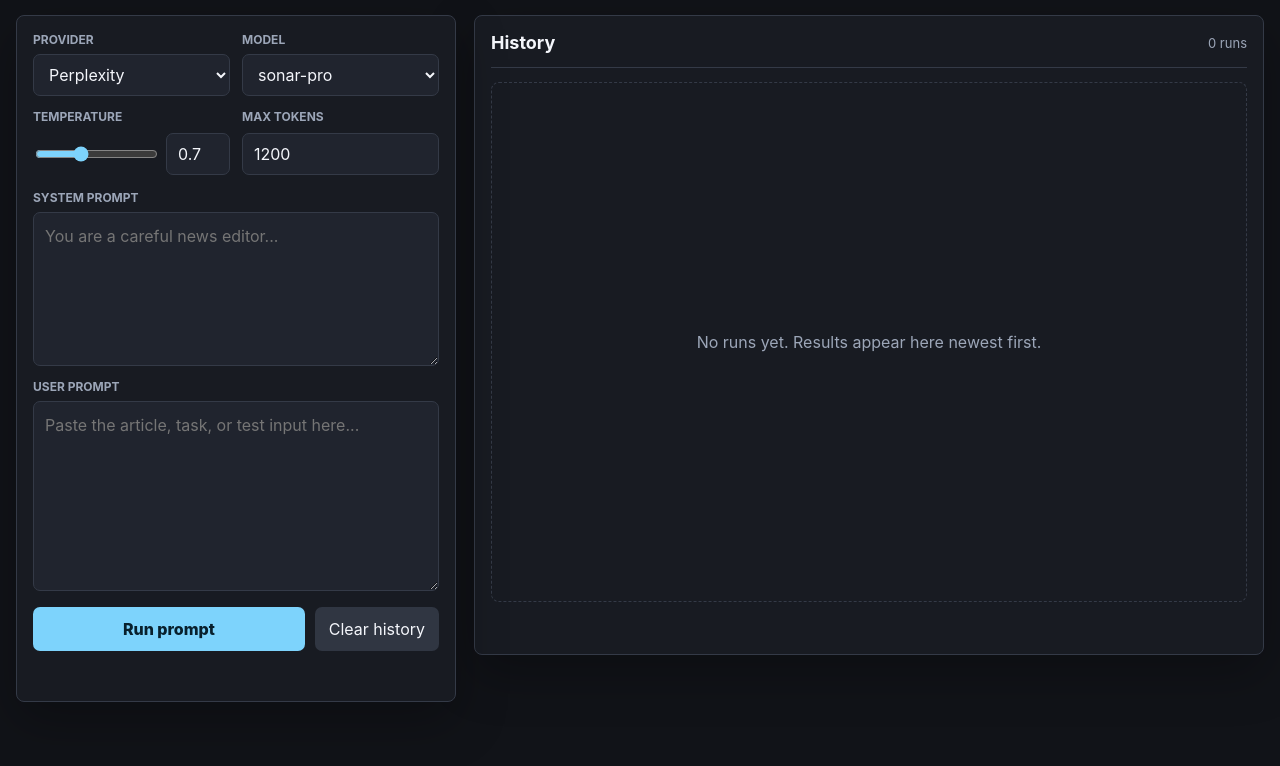
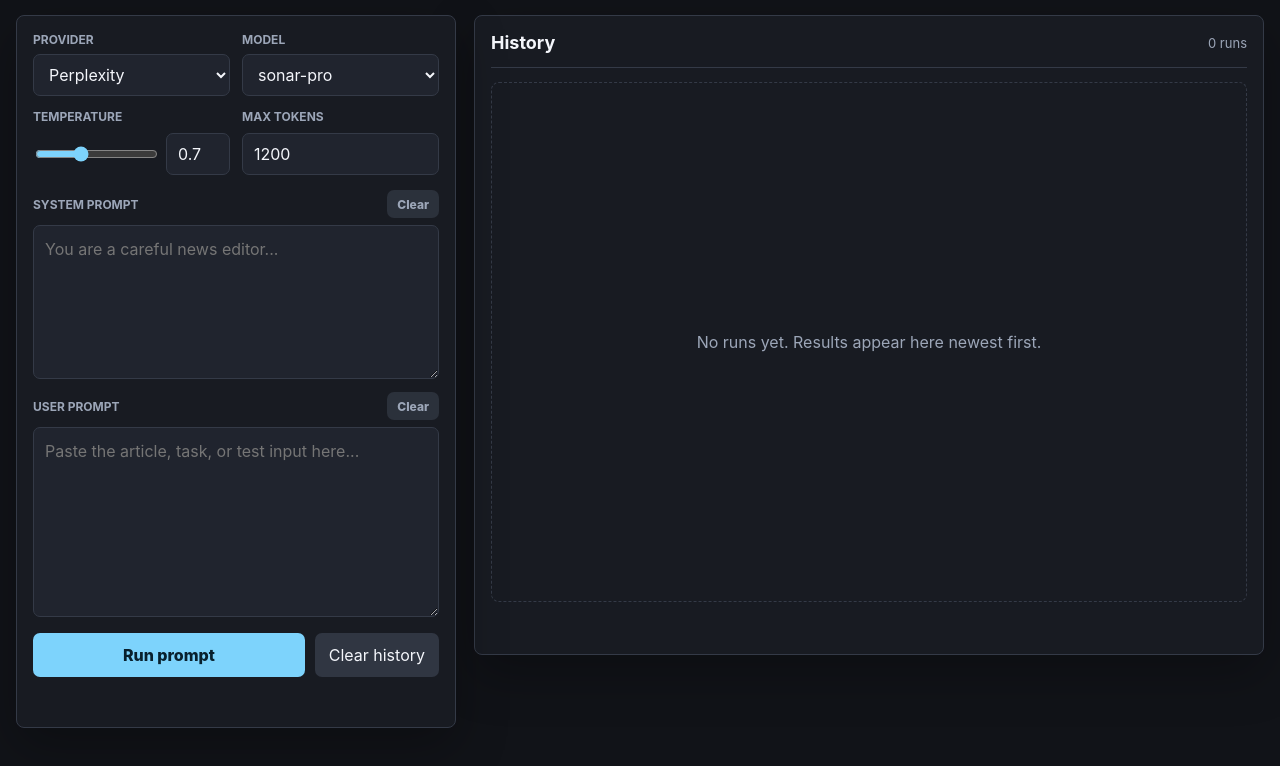
Before and after one commit to t-katsuki/prompt-bench, a website: page index.html in a window 1280 px wide. Shown: the part 82-848 px from the top of the page. Drawn offline with Linux system fonts and the light colour scheme.

Commit message:
Add prompt field clear buttons

```diff
--- a/index.html
+++ b/index.html
@@ -104,6 +104,13 @@
         margin-bottom: 13px;
       }
 
+      .field-head {
+        display: flex;
+        align-items: center;
+        justify-content: space-between;
+        gap: 10px;
+      }
+
       label {
         color: var(--muted);
         font-size: 12px;
@@ -198,6 +205,20 @@
         padding: 0 14px;
         background: #303642;
         color: var(--text);
+      }
+
+      .clear-input {
+        min-height: 28px;
+        padding: 0 10px;
+        background: #2b313b;
+        color: var(--muted);
+        font-size: 12px;
+        font-weight: 800;
+      }
+
+      .clear-input:hover {
+        color: var(--text);
+        background: #373e4b;
       }
 
       .status {
@@ -399,12 +420,18 @@
             </div>
 
             <div class="field">
-              <label for="system-prompt">SYSTEM prompt</label>
+              <div class="field-head">
+                <label for="system-prompt">SYSTEM prompt</label>
+                <button class="clear-input" type="button" data-clear-target="system-prompt">Clear</button>
+              </div>
               <textarea id="system-prompt" name="systemPrompt" placeholder="You are a careful news editor..."></textarea>
             </div>
 
             <div class="field">
-              <label for="user-prompt">USER prompt</label>
+              <div class="field-head">
+                <label for="user-prompt">USER prompt</label>
+                <button class="clear-input" type="button" data-clear-target="user-prompt">Clear</button>
+              </div>
               <textarea id="user-prompt" class="user" name="userPrompt" placeholder="Paste the article, task, or test input here..." required></textarea>
             </div>
 
@@ -476,6 +503,15 @@
       tempValue.addEventListener("input", () => {
         const value = clamp(Number(tempValue.value), 0, 2);
         tempRange.value = Number.isFinite(value) ? value : 0.7;
+      });
+
+      document.querySelectorAll("[data-clear-target]").forEach((button) => {
+        button.addEventListener("click", () => {
+          const target = document.getElementById(button.dataset.clearTarget);
+          target.value = "";
+          target.focus();
+          setStatus("");
+        });
       });
 
       clearButton.addEventListener("click", () => {
```
